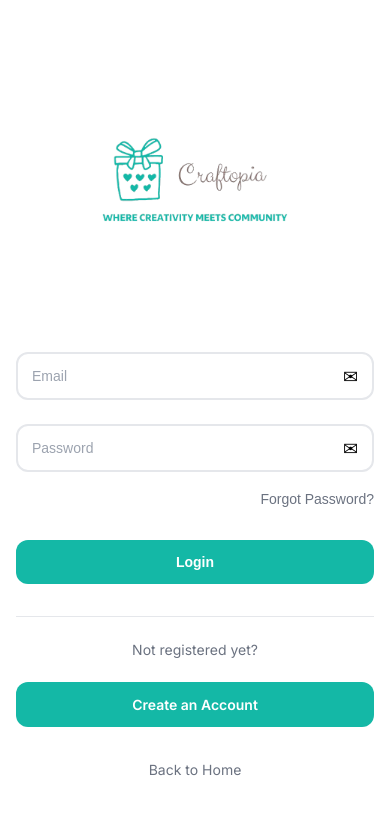
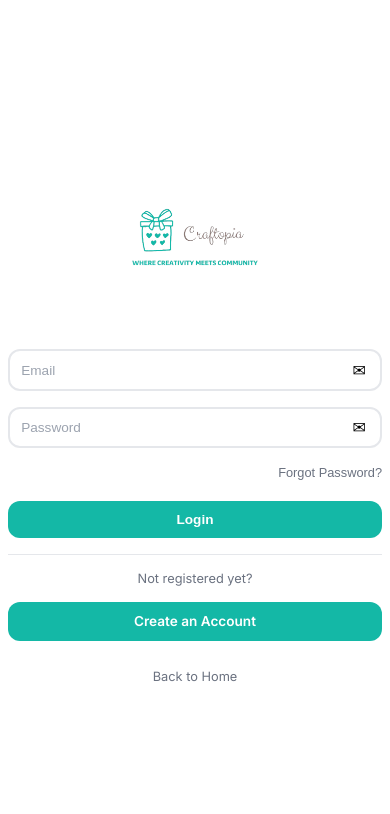
Before and after one commit to salishbaahmed/Craftopia, a React (Create React App) app in the folder craftopia_frontend/: page /customer-login in a window 390 px wide. Shown: the top 814 px of the page. Built offline with nearby package versions, Linux system fonts and the light colour scheme; no server answers.

Commit message:
dynamic user name

```diff
--- a/craftopia_frontend/src/pages/AdminLogin/AdminLogin.css
+++ b/craftopia_frontend/src/pages/AdminLogin/AdminLogin.css
@@ -1,4 +1,3 @@
-
 @import url('https://fonts.googleapis.com/css2?family=Inter:wght@300;400;500;600;700&display=swap');
 
 /* Admin Login Page Styles */
@@ -9,23 +8,24 @@
   align-items: center;
   justify-content: center;
   font-family: 'Inter', sans-serif;
-  padding: 2rem;
+  padding: 1rem !important; /* Reduced padding */
+  box-sizing: border-box;
 }
 
 .login-container {
   text-align: center;
   width: 100%;
-  max-width: 450px;
+  max-width: 400px; /* Slightly smaller container */
 }
 
 /* Logo Section */
 .logo-section {
-  margin-bottom: 2rem;
+  margin-bottom: 1rem !important; /* Reduced */
 }
 
 .login-logo {
-  width: 300px;
-  height: 300px;
+  width: 200px !important;   /* Smaller to avoid scrolling */
+  height: 200px !important;
   object-fit: contain;
   margin: 0 auto;
 }
@@ -33,8 +33,8 @@
 /* Tagline */
 .tagline {
   color: #6B7280;
-  font-size: 1.125rem;
-  margin-bottom: 2.5rem;
+  font-size: 1rem;
+  margin-bottom: 1rem !important; /* Reduced */
   font-weight: 400;
 }
 
@@ -42,8 +42,8 @@
 .login-form1 {
   display: flex;
   flex-direction: column;
-  gap: 1.5rem;
-  margin-bottom: 2rem;
+  gap: 1rem !important; /* Reduced */
+  margin-bottom: 1rem !important; /* Reduced */
 }
 
 /* Input Group */
@@ -54,10 +54,10 @@
 
 .input-field1 {
   width: 100%;
-  padding: 1rem 3rem 1rem 1rem;
+  padding: 0.75rem 2.5rem 0.75rem 0.75rem !important; /* Smaller */
   border: 2px solid #E5E7EB;
   border-radius: 0.75rem;
-  font-size: 1rem;
+  font-size: 0.9rem; /* Slightly smaller text */
   transition: all 0.3s ease;
   background-color: white;
   box-sizing: border-box;
@@ -78,7 +78,7 @@
   right: 1rem;
   top: 50%;
   transform: translateY(-50%);
-  font-size: 1.125rem;
+  font-size: 1rem;
   pointer-events: none;
 }
 
@@ -88,13 +88,13 @@
   color: white;
   border: none;
   border-radius: 0.75rem;
-  padding: 1rem 2rem;
-  font-size: 1rem;
+  padding: 0.75rem 1rem !important; /* Reduced */
+  font-size: 0.9rem !important;     /* Slightly smaller */
   font-weight: 600;
   cursor: pointer;
   transition: all 0.3s ease;
-  margin-top: 0.5rem;
   width: 100%;
+  margin-top: 0.25rem;
 }
 
 .login-button:hover {
@@ -110,7 +110,7 @@
 .back-link {
   color: #6B7280;
   text-decoration: none;
-  font-size: 0.875rem;
+  font-size: 0.85rem;
   transition: all 0.3s ease;
 }
 
@@ -122,39 +122,21 @@
 /* Responsive Design */
 @media (max-width: 480px) {
   .admin-login-page {
-    padding: 1rem;
+    padding: 0.5rem !important;
   }
 
   .login-logo {
-    width: 250px;
-    height: 250px;
-  }
-
-  .tagline {
-    font-size: 1rem;
+    width: 170px !important;
+    height: 170px !important;
   }
 
   .input-field1 {
-    padding: 0.875rem 2.5rem 0.875rem 0.875rem;
-    font-size: 0.875rem;
+    font-size: 0.85rem;
+    padding: 0.7rem 2rem 0.7rem 0.7rem !important;
   }
 
   .login-button {
-    padding: 0.875rem 1.5rem;
-    font-size: 0.875rem;
+    padding: 0.7rem !important;
+    font-size: 0.85rem !important;
   }
 }
-
-@media (min-width: 768px) {
-  .login-logo {
-    width: 350px;
-    height: 350px;
-  }
-}
-
-@media (min-width: 1024px) {
-  .login-logo {
-    width: 400px;
-    height: 400px;
-  }
-}
--- a/craftopia_frontend/src/pages/CustomerLogin/CustomerLogin.css
+++ b/craftopia_frontend/src/pages/CustomerLogin/CustomerLogin.css
@@ -9,23 +9,24 @@
   align-items: center;
   justify-content: center;
   font-family: 'Inter', sans-serif;
-  padding: 2rem;
+  padding: 1rem !important; /* Reduced padding */
+  box-sizing: border-box;
 }
 
 .login-container {
   text-align: center;
   width: 100%;
-  max-width: 450px;
+  max-width: 400px; /* Slightly smaller container */
 }
 
 /* Logo Section */
 .logo-section {
-  margin-bottom: 2rem;
+  margin-bottom: 1rem !important;
 }
 
 .login-logo {
-  width: 300px;
-  height: 300px;
+  width: 200px !important; /* Reduced to prevent scrolling */
+  height: 200px !important;
   object-fit: contain;
   margin: 0 auto;
 }
@@ -34,8 +35,8 @@
 .login-form1 {
   display: flex;
   flex-direction: column;
-  gap: 1.5rem;
-  margin-bottom: 2rem;
+  gap: 1rem !important; /* Reduced gap */
+  margin-bottom: 1rem !important;
 }
 
 /* Input Group */
@@ -46,10 +47,10 @@
 
 .input-field1 {
   width: 100%;
-  padding: 1rem 3rem 1rem 1rem;
+  padding: 0.75rem 2.5rem 0.75rem 0.75rem !important; /* Smaller */
   border: 2px solid #E5E7EB;
   border-radius: 0.75rem;
-  font-size: 1rem;
+  font-size: 0.9rem; /* Slightly smaller */
   transition: all 0.3s ease;
   background-color: white;
   box-sizing: border-box;
@@ -70,21 +71,21 @@
   right: 1rem;
   top: 50%;
   transform: translateY(-50%);
-  font-size: 1.125rem;
+  font-size: 1rem;
   pointer-events: none;
 }
 
 /* Forgot Password */
 .forgot-password-container {
   text-align: right;
-  margin-top: -0.5rem;
+  margin-top: -0.2rem !important; /* Slight adjustment */
 }
 
 .forgot-password-link {
   background: none;
   border: none;
   color: #6B7280;
-  font-size: 0.875rem;
+  font-size: 0.8rem !important; /* Smaller */
   cursor: pointer;
   text-decoration: none;
   transition: color 0.3s ease;
@@ -101,12 +102,11 @@
   color: white;
   border: none;
   border-radius: 0.75rem;
-  padding: 1rem 2rem;
-  font-size: 1rem;
+  padding: 0.75rem !important;
+  font-size: 0.9rem !important;
   font-weight: 600;
   cursor: pointer;
   transition: all 0.3s ease;
-  margin-top: 0.5rem;
   width: 100%;
 }
 
@@ -121,15 +121,15 @@
 
 /* Sign Up Section */
 .signup-section {
-  margin-bottom: 2rem;
-  padding-top: 1.5rem;
+  margin-bottom: 1.5rem !important;
+  padding-top: 1rem !important;
   border-top: 1px solid #E5E7EB;
 }
 
 .signup-text {
   color: #6B7280;
-  font-size: 0.875rem;
-  margin-bottom: 1rem;
+  font-size: 0.8rem !important;
+  margin-bottom: 0.75rem !important;
 }
 
 .signup-button {
@@ -138,8 +138,8 @@
   color: #14B8A6;
   border: 2px solid #14B8A6;
   border-radius: 0.75rem;
-  padding: 0.75rem 1.5rem;
-  font-size: 0.875rem;
+  padding: 0.7rem !important;
+  font-size: 0.85rem !important;
   font-weight: 600;
   cursor: pointer;
   text-decoration: none;
@@ -161,7 +161,7 @@
 .back-link {
   color: #6B7280;
   text-decoration: none;
-  font-size: 0.875rem;
+  font-size: 0.8rem !important;
   transition: all 0.3s ease;
 }
 
@@ -173,40 +173,26 @@
 /* Responsive Design */
 @media (max-width: 480px) {
   .customer-login-page {
-    padding: 1rem;
+    padding: 0.5rem !important;
   }
 
   .login-logo {
-    width: 250px;
-    height: 250px;
+    width: 170px !important;
+    height: 170px !important;
   }
 
   .input-field1 {
-    padding: 0.875rem 2.5rem 0.875rem 0.875rem;
-    font-size: 0.875rem;
+    font-size: 0.85rem !important;
+    padding: 0.7rem 2rem 0.7rem 0.7rem !important;
   }
 
   .login-button {
-    padding: 0.875rem 1.5rem;
-    font-size: 0.875rem;
+    padding: 0.7rem !important;
+    font-size: 0.85rem !important;
   }
 
   .signup-button {
-    padding: 0.675rem 1.25rem;
-    font-size: 0.8rem;
+    padding: 0.65rem !important;
+    font-size: 0.8rem !important;
   }
 }
-
-@media (min-width: 768px) {
-  .login-logo {
-    width: 350px;
-    height: 350px;
-  }
-}
-
-@media (min-width: 1024px) {
-  .login-logo {
-    width: 400px;
-    height: 400px;
-  }
-}
--- a/craftopia_frontend/src/pages/CustomerSignup/CustomerSignup.css
+++ b/craftopia_frontend/src/pages/CustomerSignup/CustomerSignup.css
@@ -9,23 +9,24 @@
   align-items: center;
   justify-content: center;
   font-family: 'Inter', sans-serif;
-  padding: 2rem;
+  padding: 1rem !important; /* reduced */
+  box-sizing: border-box;
 }
 
 .signup-container {
   text-align: center;
   width: 100%;
-  max-width: 450px;
+  max-width: 400px !important; /* reduced so content fits */
 }
 
 /* Logo Section */
 .logo-section {
-  margin-bottom: 2rem;
+  margin-bottom: 1rem !important;
 }
 
 .signup-logo {
-  width: 300px;
-  height: 300px;
+  width: 200px !important;
+  height: 200px !important;
   object-fit: contain;
   margin: 0 auto;
 }
@@ -34,15 +35,15 @@
 .signup-form1 {
   display: flex;
   flex-direction: column;
-  gap: 1.5rem;
-  margin-bottom: 2rem;
+  gap: 1rem !important; /* reduced */
+  margin-bottom: 1rem !important;
 }
 
 /* Name Fields */
 .name-fields {
   display: grid;
   grid-template-columns: 1fr 1fr;
-  gap: 1rem;
+  gap: 0.75rem !important; /* reduced */
 }
 
 /* Input Group */
@@ -53,10 +54,10 @@
 
 .input-field1 {
   width: 100%;
-  padding: 1rem 3rem 1rem 1rem;
+  padding: 0.75rem 2.5rem 0.75rem 0.75rem !important;
   border: 2px solid #E5E7EB;
   border-radius: 0.75rem;
-  font-size: 1rem;
+  font-size: 0.9rem !important;
   transition: all 0.3s ease;
   background-color: white;
   box-sizing: border-box;
@@ -77,7 +78,7 @@
   right: 1rem;
   top: 50%;
   transform: translateY(-50%);
-  font-size: 1.125rem;
+  font-size: 1rem !important;
   pointer-events: none;
 }
 
@@ -87,12 +88,12 @@
   color: white;
   border: none;
   border-radius: 0.75rem;
-  padding: 1rem 2rem;
-  font-size: 1rem;
+  padding: 0.75rem !important;
+  font-size: 0.9rem !important;
   font-weight: 600;
   cursor: pointer;
   transition: all 0.3s ease;
-  margin-top: 0.5rem;
+  margin-top: 0.25rem !important;
   width: 100%;
 }
 
@@ -107,15 +108,15 @@
 
 /* Login Section */
 .login-section {
-  margin-bottom: 2rem;
-  padding-top: 1.5rem;
+  margin-bottom: 1.25rem !important;
+  padding-top: 1rem !important;
   border-top: 1px solid #E5E7EB;
 }
 
 .login-text {
   color: #6B7280;
-  font-size: 0.875rem;
-  margin-bottom: 1rem;
+  font-size: 0.8rem !important;
+  margin-bottom: 0.75rem !important;
 }
 
 .login-link-button {
@@ -124,8 +125,8 @@
   color: #14B8A6;
   border: 2px solid #14B8A6;
   border-radius: 0.75rem;
-  padding: 0.75rem 1.5rem;
-  font-size: 0.875rem;
+  padding: 0.7rem !important;
+  font-size: 0.85rem !important;
   font-weight: 600;
   cursor: pointer;
   text-decoration: none;
@@ -147,7 +148,7 @@
 .back-link {
   color: #6B7280;
   text-decoration: none;
-  font-size: 0.875rem;
+  font-size: 0.8rem !important;
   transition: all 0.3s ease;
 }
 
@@ -159,45 +160,30 @@
 /* Responsive Design */
 @media (max-width: 480px) {
   .customer-signup-page {
-    padding: 1rem;
+    padding: 0.5rem !important;
   }
 
   .signup-logo {
-    width: 250px;
-    height: 250px;
+    width: 170px !important;
+    height: 170px !important;
   }
 
   .name-fields {
     grid-template-columns: 1fr;
-    gap: 1rem;
   }
 
   .input-field1 {
-    padding: 0.875rem 2.5rem 0.875rem 0.875rem;
-    font-size: 0.875rem;
+    font-size: 0.85rem !important;
+    padding: 0.7rem 2rem 0.7rem 0.7rem !important;
   }
 
   .signup-button {
-    padding: 0.875rem 1.5rem;
-    font-size: 0.875rem;
+    padding: 0.7rem !important;
+    font-size: 0.85rem !important;
   }
 
   .login-link-button {
-    padding: 0.675rem 1.25rem;
-    font-size: 0.8rem;
+    padding: 0.65rem !important;
+    font-size: 0.8rem !important;
   }
 }
-
-@media (min-width: 768px) {
-  .signup-logo {
-    width: 350px;
-    height: 350px;
-  }
-}
-
-@media (min-width: 1024px) {
-  .signup-logo {
-    width: 400px;
-    height: 400px;
-  }
-}
```
Also changed, not shown: craftopia_frontend/src/pages/CustomerPages/CustomerMyAccount/CustomerMyAccount.js (+8 -16 lines).
